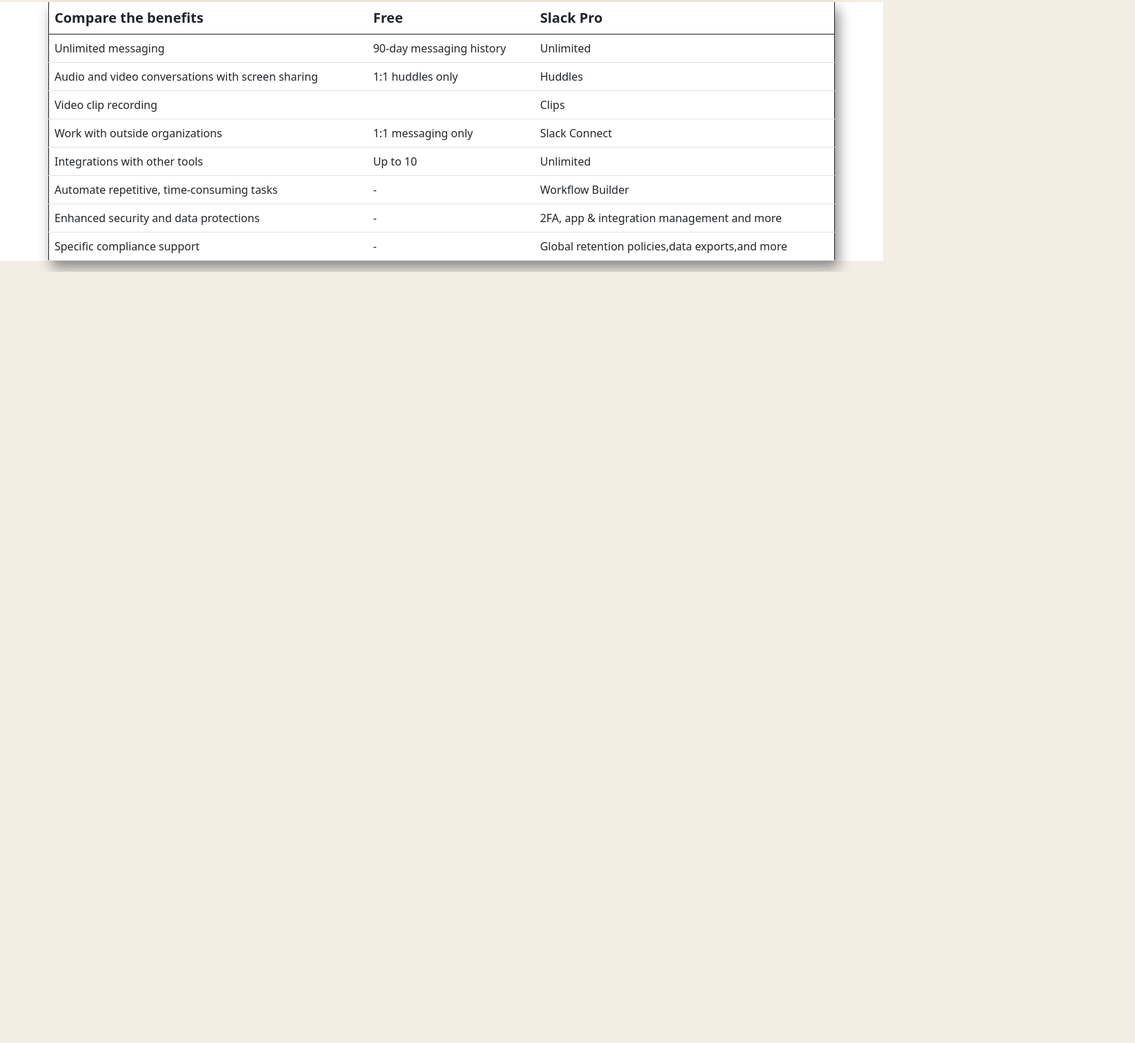
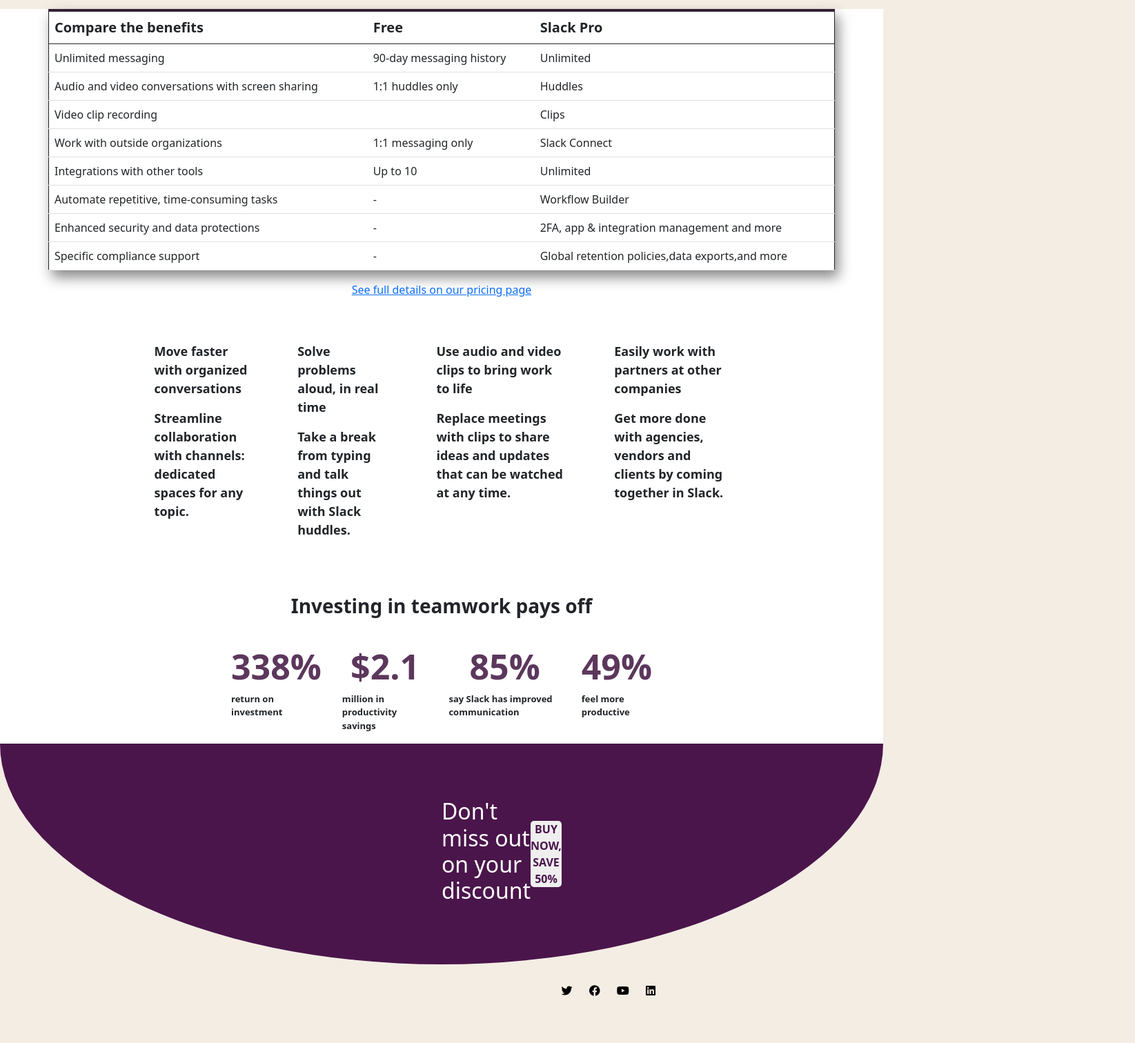
Before and after one commit to william-chalk/personal-project-slack, a plain HTML site: page index.html in a window 1280 px wide. Shown: the part 579-2091 px from the top of the page at 69% size, 1645 px wide, since content can reach past the window. Before the commit the page ends 973 px from the top, so only its background shows below. Drawn offline with nearby package versions, Linux system fonts and the light colour scheme.

Commit message:
added extra facts and social buttons

```diff
--- a/css/homepage.css
+++ b/css/homepage.css
@@ -17,7 +17,7 @@
     font-weight: 500;
     color: #4a154b;
     background-color: transparent;
-    padding: 10px;
+    padding: 7px 15px 7px 15px;
 }
 
 .navigation button:hover{
@@ -86,6 +86,7 @@ body{
     background-color: white;
 }
 
+
 .table-row tr:hover{
     background-color: lightgrey;
 }
@@ -99,9 +100,10 @@ body{
     border-right: 1px solid;
     border-bottom: 1px solid;
     border-left: 1px solid;
-    border-top: 0;
+    border-top: 4px solid #352235;
     padding: 10px;
     box-shadow: 5px 10px 18px #888888;
+    z-index: 1;
 }
 
 .company{
@@ -111,5 +113,95 @@ body{
 }
 
 .company h3{
-    padding: 50px;
+    padding: 55px;
 }
+
+.half-circle{
+    height: 20rem;
+    width: 20rem;
+    background-color:#4a154b;
+    border-radius: 0 0 50% 50%/0 0 100% 100%;
+    display:flex;
+    padding-left: 50%;
+    padding-right: 50%;
+    align-items: center;
+}
+
+.half-circle h2{
+    color: white;
+    justify-content: center;
+}
+
+.half-circle button{
+    border: 0;
+    border-radius: 5px;
+    color: #4a154b;
+    font-weight: 600;
+}
+
+.details a,h3{
+    display: flex;
+    justify-content: center;
+}
+
+.details h3{
+    font-weight: bold;
+    padding-top: 5%;
+}
+
+.extra-details{
+    padding-top: 5%;
+}
+
+.extra-details,.extra-details p{
+    padding-left: 15%;
+    padding-right: 15%;
+    display: flex;
+    font-weight: 600;
+    font-size: 18px;
+}
+
+.facts{
+    padding-left: 25%;
+    padding-right: 25%;
+}
+
+.facts,.facts div p,.facts div h1{
+    display: flex;
+    justify-content: center;
+}
+
+.facts div{
+    padding-top: 5%;
+    padding-left: 15px;
+    padding-right: 15px;
+}
+
+.facts p{
+    font-size: small;
+    font-weight: bold;
+}
+
+.facts h1{
+   color: #5c375c;
+   font-weight: bold;
+   font-size: 50px;
+}
+
+.icons{
+    padding-top: 2%;
+    padding-bottom: 5%;
+    padding-left: 25%;
+    padding-right: 25%;
+    float: right;
+}
+
+.icons i{
+    padding-left: 10px;
+    padding-right: 10px;
+}
+
+.icons a{
+    text-decoration: none;
+    color: black;
+}
--- a/index.html
+++ b/index.html
@@ -6,7 +6,7 @@
     <meta name="viewport" content="width=device-width, initial-scale=1.0">
     <link href="https://cdn.jsdelivr.net/npm/bootstrap@5.2.2/dist/css/bootstrap.min.css" rel="stylesheet" integrity="sha384-Zenh87qX5JnK2Jl0vWa8Ck2rdkQ2Bzep5IDxbcnCeuOxjzrPF/et3URy9Bv1WTRi" crossorigin="anonymous">
     <link rel="stylesheet" href="https://cdnjs.cloudflare.com/ajax/libs/font-awesome/6.2.0/css/all.min.css" integrity="sha512-xh6O/CkQoPOWDdYTDqeRdPCVd1SpvCA9XXcUnZS2FmJNp1coAFzvtCN9BmamE+4aHK8yyUHUSCcJHgXloTyT2A==" crossorigin="anonymous" referrerpolicy="no-referrer" />
-    <link rel="stylesheet" href="./css/homepage.css">
+    <link rel="stylesheet" href="./css/homepage.css"/>
     <title>Slack Clone</title>
 </head>
 <body>
@@ -92,8 +92,59 @@
                     </tr>
                 </tbody>
             </table>
+            <div class="details">
+                <a href="#">See full details on our pricing page</a>
+                <div class="extra-details">
+                    <div>
+                        <p style="font-weight: 700;">Move faster with organized conversations</p>
+                        <p>Streamline collaboration with channels: dedicated spaces for any topic.</p>
+                    </div>
+                    <div>
+                        <p style="font-weight: 700;">Solve problems aloud, in real time</p>
+                        <p>Take a break from typing and talk things out with Slack huddles.</p>
+                    </div>
+                    <div>
+                        <p style="font-weight: 700; ">Use audio and video clips to bring work to life</p>
+                        <p>Replace meetings with clips to share ideas and updates that can be watched at any time.</p>
+                    </div>
+                    <div>
+                        <p style="font-weight: 700;">Easily work with partners at other companies</p>
+                        <p>Get more done with agencies, vendors and clients by coming together in Slack.</p>
+                    </div>
+                </div>
+                <h3>Investing in teamwork pays off</h3>
+                <div class="facts">
+                    <div>
+                        <h1>338%</h1>
+                        <p>return on investment</p>
+                    </div>
+                    <div>
+                        <h1>$2.1</h1>
+                        <p>million in productivity savings</p>
+                    </div>
+                    <div>
+                        <h1>85%</h1>
+                        <p>say Slack has improved communication</p>
+                    </div>
+                    <div>
+                        <h1>49%</h1>
+                        <p>feel more productive</p>
+                    </div>
+                </div>
+            </div>
         </section>
     </main>
-    <script src="https://cdn.jsdelivr.net/npm/bootstrap@5.2.2/dist/js/bootstrap.bundle.min.js" integrity="sha384-OERcA2EqjJCMA+/3y+gxIOqMEjwtxJY7qPCqsdltbNJuaOe923+mo//f6V8Qbsw3" crossorigin="anonymous"></script>
+    <footer>
+        <div class="half-circle">
+            <h2>Don't miss out on your discount</h2>
+            <button>BUY NOW, SAVE 50%</button>
+        </div>
+        <div class="icons">
+           <a href="#"><i class="fa-brands fa-twitter"></i></a>
+           <a href="#"><i class="fa-brands fa-facebook"></i></a>
+            <a href="#"><i class="fa-brands fa-youtube"></i></a>
+            <a href="#"><i class="fa-brands fa-linkedin"></i></a>
+        </div>
+    </footer>
 </body>
 </html>
```
